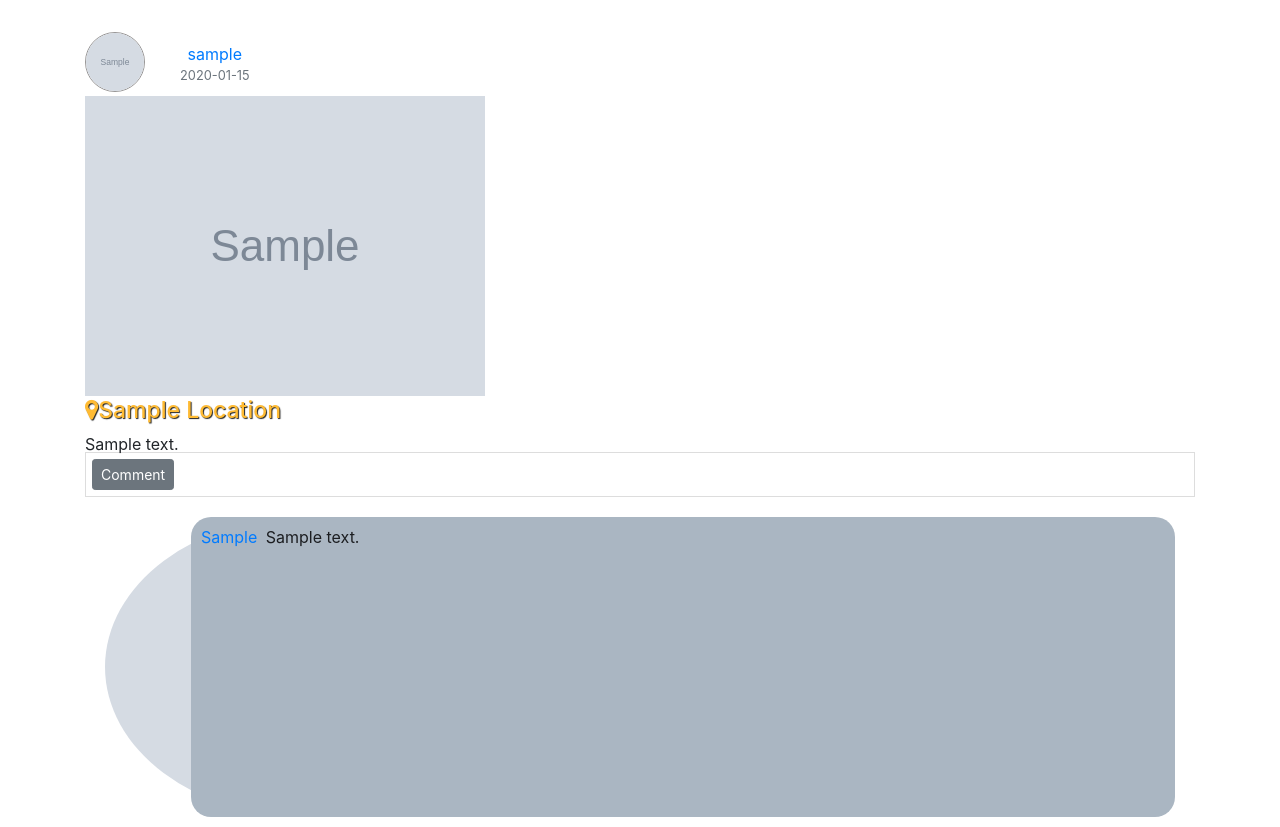
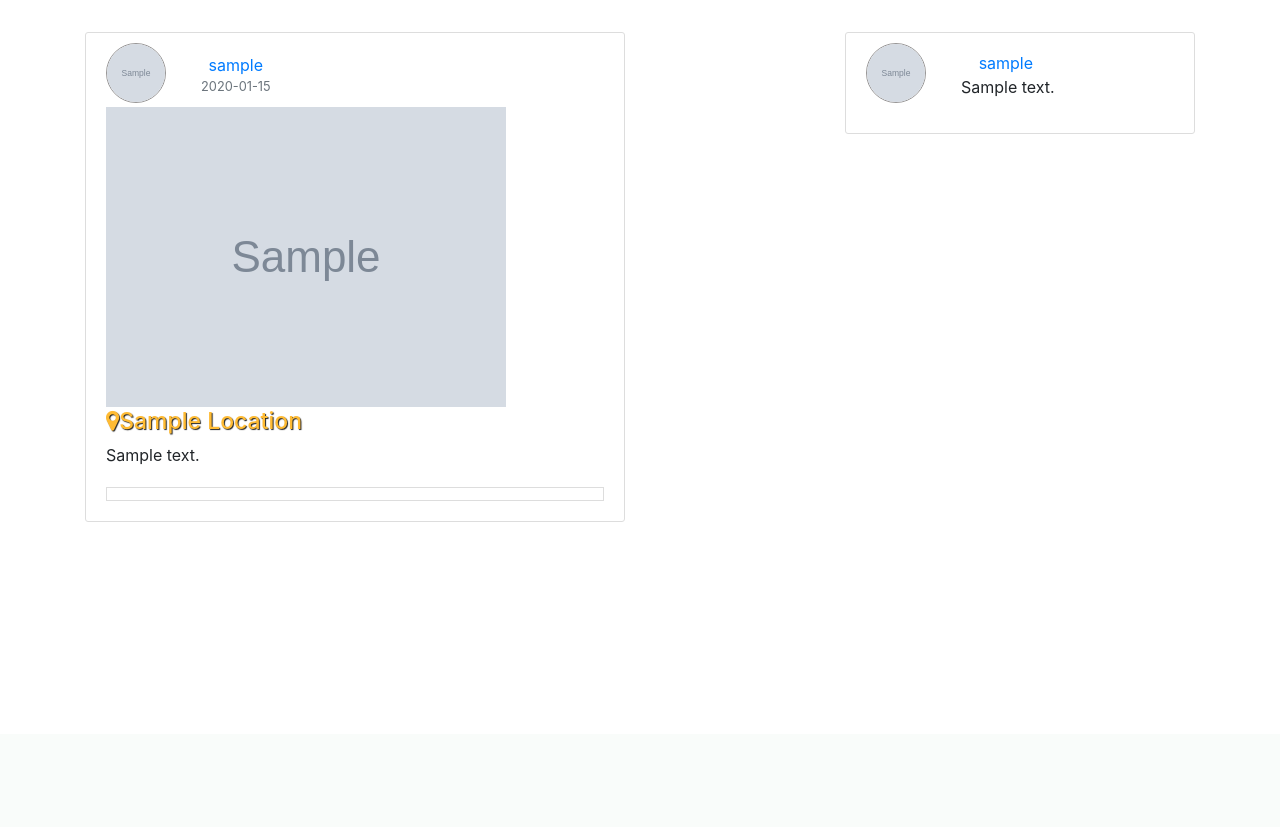
Before and after one commit to dan-jugz/Lets_Drift, a Python web app: template app/templates/driftpost.html in a window 1280 px wide. Shown: the part 66-893 px from the top of the page. After the commit the page ends 588 px from the top, so only its background shows below. Run offline with Jinja, Linux system fonts and the light colour scheme; the template is opened without the code that fills it: most values are stand-ins (such as "Sample title", 1, 10 or a date in 2020); grey boxes marked "Sample" are stand-in pictures; some libraries are stand-ins or nearby versions.

Commit message:
styled the comment page

```diff
--- a/app/static/css/drift.css
+++ b/app/static/css/drift.css
@@ -269,7 +269,7 @@ nav.navbar ul.navbar-nav li.nav-item > a.nav-link:hover::after {
 
 /* =============single drift post===================== */
 
-content-section {
+.content-section {
   background: #ffffff;
   padding: 10px 20px;
   border: 1px solid #dddddd;
@@ -313,11 +313,25 @@ article > .article-top {
   padding-right: 4px;
 }
 
+.admin-buttons{
+  padding: 5px 10px;
+  display: flex;
+  align-items: center;
+  justify-content: space-between;
+
+}
+
+.admin-buttons a{
+  color:#fff !important;
+}
+
+
+
 .comment-options {
   border: 1px solid #ddd;
   padding: 6px;
   margin-bottom: 10px;
-  margin-top: -20px;
+  margin-top: 20px;
   border-radius: 0;
 }
 
--- a/app/templates/driftpost.html
+++ b/app/templates/driftpost.html
@@ -1,7 +1,11 @@
 {%extends 'base.html'%}
+{% import 'bootstrap/wtf.html' as wtf%}
 
 {% block content%}
 
+<div class="row">
+
+  <div class="col-md-8">
         <article class="post content-section">
           <div class="article-top">
             <img src="{{url_for('static',filename='profile_pics/'+drift_post.author.profile_image)}}" class="rounded-circle post-img" alt="">
@@ -27,9 +31,9 @@
           <div class="post-footer">
 
         {% if drift_post.author== current_user %}
-        <div>
+        <div class="admin-buttons">
             <a class="btn btn-sm btn-primary" href="{{url_for('main.update_drift',drift_id=drift_post.id)}}">Update</a>
-            <button type="btn" class="btn btn-sm btn-danger"  data-toggle='modal' data-target='#delete_modal'>Delete</button>
+            <a type="btn" class="btn btn-sm btn-danger"  data-toggle='modal' data-target='#delete_modal'>Delete</a>
         </div>
 
         <!-- modal -->
@@ -64,27 +68,38 @@
 
           </div>
 
+          <div class="comment-options">
+
+              {{wtf.quick_form(form)}}
+
+            </div>
         </article>
+      </div>
+      <!-- col-md-4 -->
 
 
-
-        <div class="comment-options">
-                <a class="btn btn-sm btn-secondary text-center" href="{{url_for('main.comment',drift_id=drift_post.id)}}">
-                  Comment</a >
-          </div>
-
+        <div class="col-md-4">
                  <!-- comments -->
 
 
                  {% for comment in comments%}
 
-                <article class="comment-section">
+                 <article class="content-section">
+                   <div class="article-top">
                      <img src="{{url_for('static',filename='profile_pics/'+comment.commenter.profile_image)}}" class="rounded-circle post-img" alt="">
-                    <div class="comment-body">
 
-                    <p>
+                     <div class="article-data">
                         <a class="mr-1 comment-user-name text-primary" href="{{url_for('main.profile',uname=comment.commenter.username)}}"> {{comment.commenter.username}} </a>
-                        {{comment.comment_content}}</p>
+                        {{comment.comment_content}}
+                     </div>
+
+                   </div>
+
+                     <div class="post-body">
+
+                     <p class="post-content">
+
+                         <!-- {{comment.comment_content}}</p> -->
 
                      </div>
 
@@ -120,11 +135,22 @@
 
                         {% endif %}
 
-                    </article>
+
 
                  {% endfor %}
 
-            <!-- end comments -->
+                 </article>
+                </div>
+                <!-- end comments col-md-8 -->
+
+      </div>
+
+
+
+
+
+
+
 
 
 {% endblock%}
```
Also changed, not shown: app/main/views.py (+14 -2 lines). Lines whose indentation alone changed are shown as unchanged.
